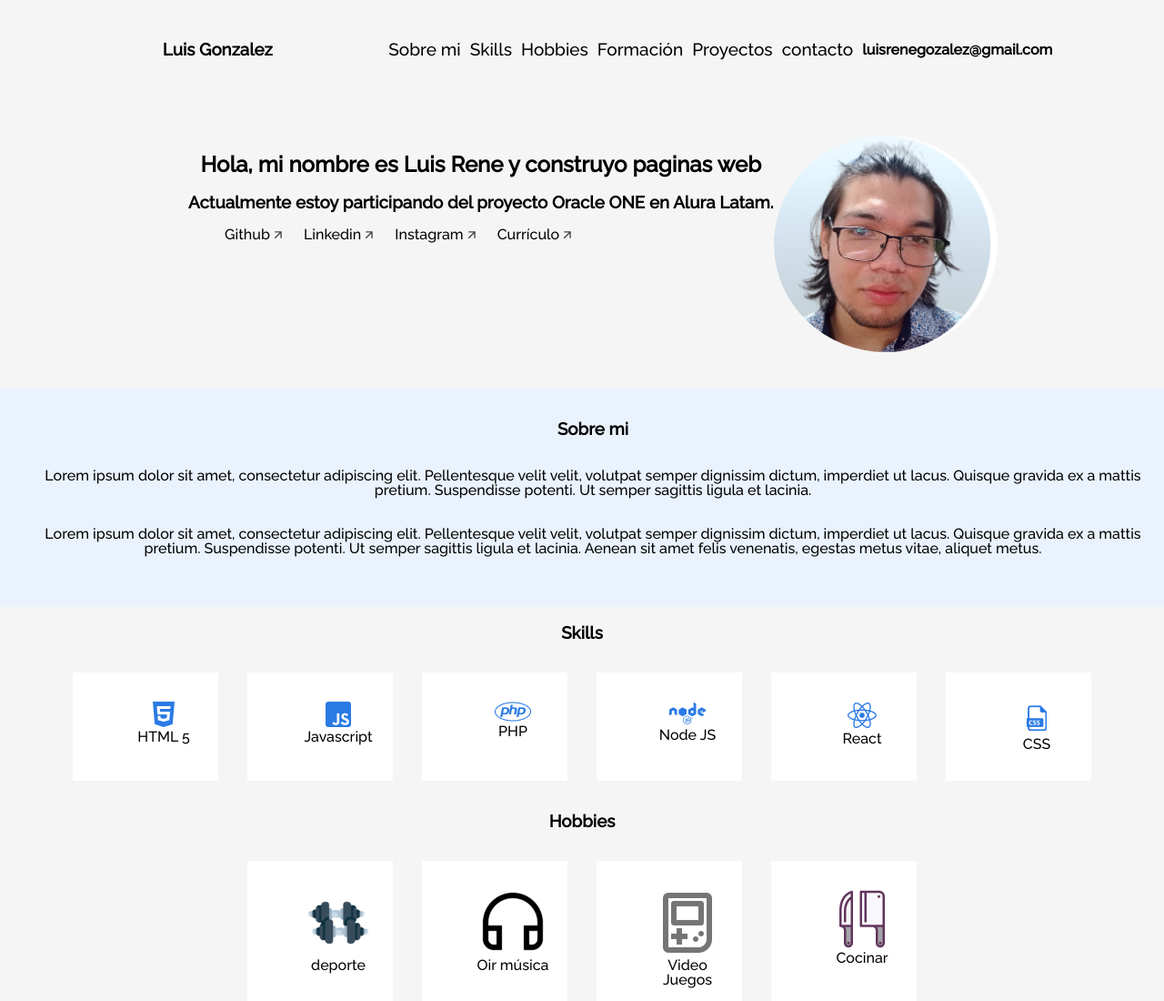
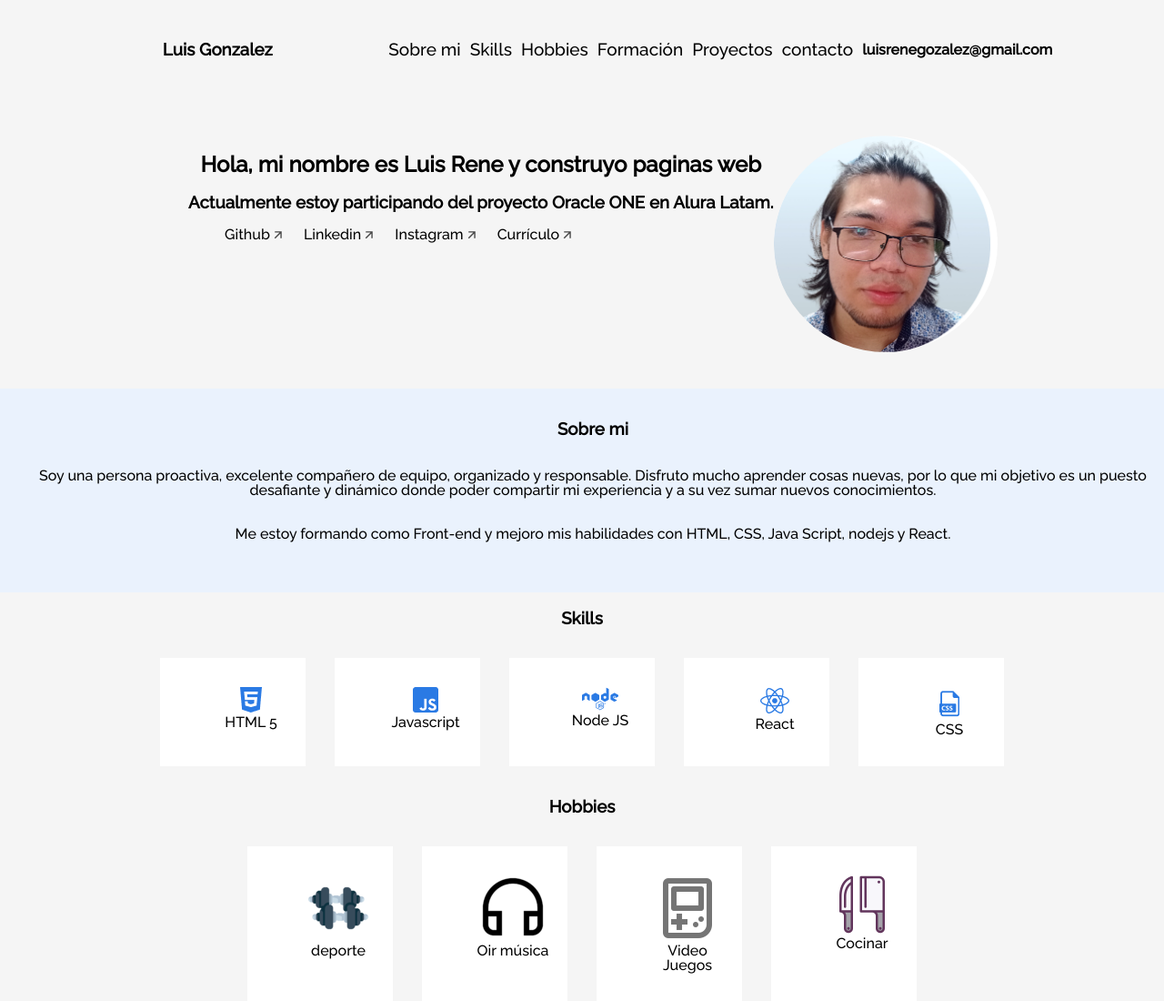
Before and after one commit to LRgonzalezB/portafolio01, a plain HTML site: page index.html in a window 1280 px wide. Shown: the top 1100 px of the page at 91% size. Drawn offline with Linux system fonts and the light colour scheme.

Commit message:
arrelgo del index

```diff
--- a/index.html
+++ b/index.html
@@ -65,8 +65,8 @@
     <section class="about" id="sobre-mi">
         <div class="about__container">
             <h3 class="about__title">Sobre mi</h3>
-            <p class="about__paragraph">Lorem ipsum dolor sit amet, consectetur adipiscing elit. Pellentesque velit velit, volutpat semper dignissim dictum, imperdiet ut lacus. Quisque gravida ex a mattis pretium. Suspendisse potenti. Ut semper sagittis ligula et lacinia.  </p>
-            <p class="about__paragraph">Lorem ipsum dolor sit amet, consectetur adipiscing elit. Pellentesque velit velit, volutpat semper dignissim dictum, imperdiet ut lacus. Quisque gravida ex a mattis pretium. Suspendisse potenti. Ut semper sagittis ligula et lacinia. Aenean sit amet felis venenatis, egestas metus vitae, aliquet metus.</p>
+            <p class="about__paragraph">Soy una persona proactiva, excelente compañero de equipo, organizado y responsable. Disfruto mucho aprender cosas nuevas, por lo que mi objetivo es un puesto desafiante y dinámico donde poder compartir mi experiencia y a su vez sumar nuevos conocimientos.  </p>
+            <p class="about__paragraph"> Me estoy formando como Front-end y mejoro mis habilidades con HTML, CSS, Java Script, nodejs y React.</p>
 
         </div>
     </section>
@@ -86,13 +86,6 @@
                     <ul>
                         <li class="skills__img"> <img src="assets\js_icon.png" alt=""></li>
                         <li class="skills__name">Javascript</li>
-                    </ul>
-                </div>
-
-                <div class="skills__box">
-                    <ul class="skills__ul">
-                        <li class="skills__img"> <img src="assets\php_icon.png" alt=""></li>
-                        <li class="skills__name">PHP</li>
                     </ul>
                 </div>
 
```
Also changed, not shown: 1 other file.
